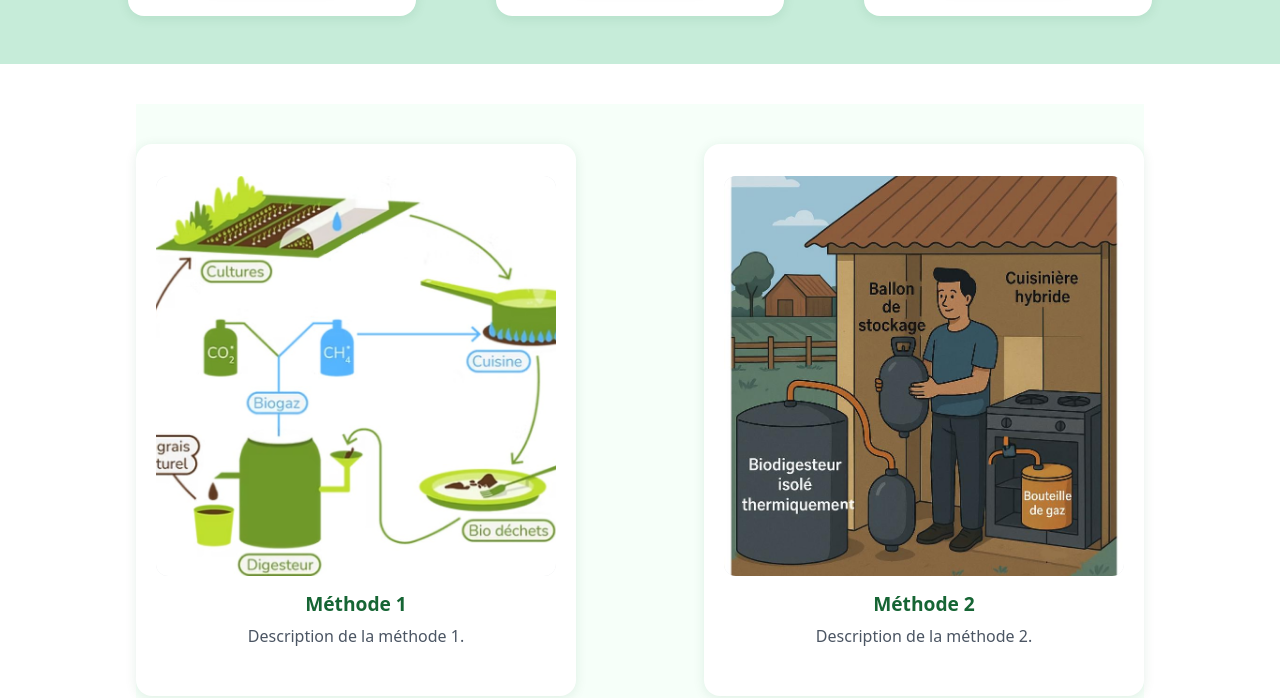
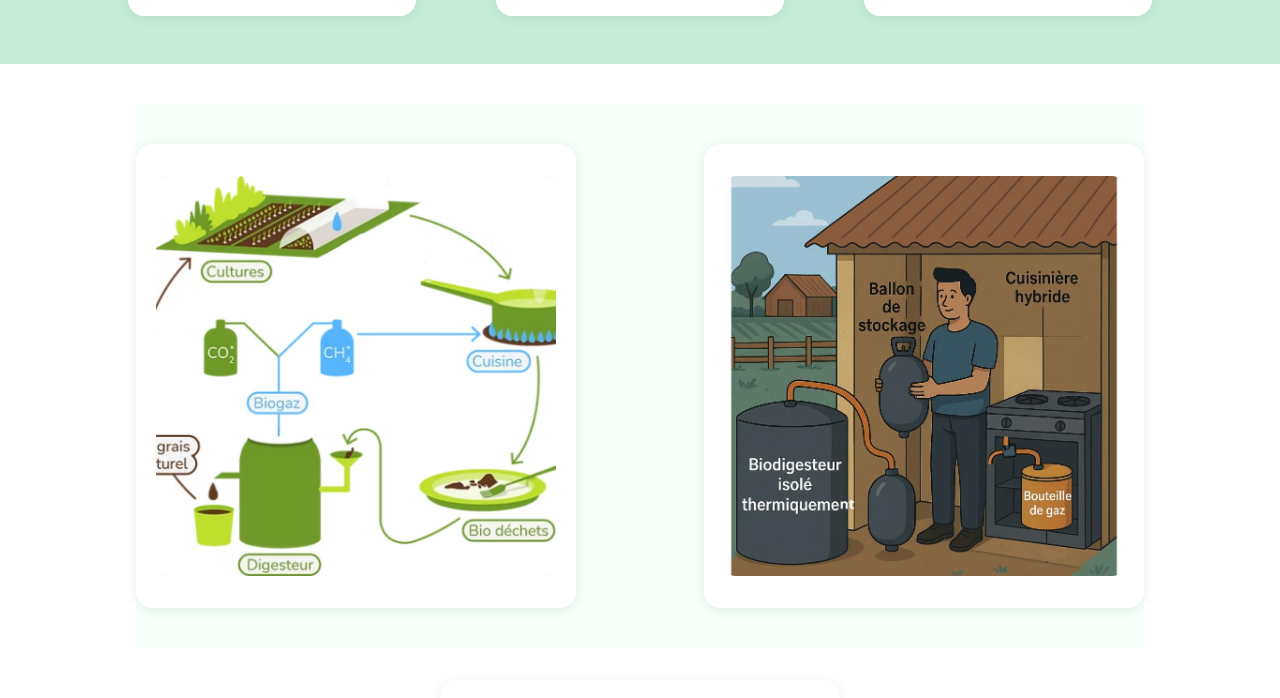
Before and after one commit to fab-ricio/projet_aymar, a React (Vite) app: page / in a window 1280 px wide. Shown: the part 1671-2369 px from the top of the page. Built offline with nearby package versions, Linux system fonts and the light colour scheme.

Commit message:
version avec image regardable

```diff
--- a/src/components/method.jsx
+++ b/src/components/method.jsx
@@ -1,4 +1,4 @@
-import React from "react";
+import React, { useState } from "react";
 
 import image1 from "../../images/image 1.jpg";
 import image3 from "../../images/image 3.jpg";
@@ -16,8 +16,16 @@ const cards = [
   }
 ];
 
+const fullscreenIcon = (
+  <svg width="32" height="32" viewBox="0 0 24 24" fill="none" stroke="#166534" strokeWidth="2.2" strokeLinecap="round" strokeLinejoin="round" style={{ background: 'rgba(255,255,255,0.85)', borderRadius: '50%' }}>
+    <path d="M8 3H5a2 2 0 0 0-2 2v3m0 8v3a2 2 0 0 0 2 2h3m8-18h3a2 2 0 0 1 2 2v3m0 8v3a2 2 0 0 1-2 2h-3" />
+  </svg>
+);
+
 const Method = () => {
+  const [fullscreenImg, setFullscreenImg] = useState(null);
   return (
+    <>
       <section style={{
         display: 'flex',
         justifyContent: 'center',
@@ -27,35 +35,109 @@ const Method = () => {
         flexWrap: 'wrap',
         marginTop: '2.5rem',
         maxWidth: '100vw',
-      minHeight: '480px', // pour s'adapter à la taille des images
+        minHeight: '480px',
       }}>
         {cards.map((card, idx) => (
           <div key={idx} style={{
             background: '#fff',
             borderRadius: '1rem',
             boxShadow: '0 2px 12px rgba(22,101,52,0.10)',
-          maxWidth: '440px', // agrandi pour s'adapter à l'image
-          width: '440px', // largeur fixe pour la carte
-          padding: '2rem', // padding augmenté
+            maxWidth: '440px',
+            width: '440px',
+            padding: '2rem',
             display: 'flex',
             flexDirection: 'column',
             alignItems: 'center',
             textAlign: 'center',
+            position: 'relative',
           }}>
-          <img src={card.image} alt={card.title} style={{
-            width: '400px', // largeur encore plus grande
-            height: '400px', // hauteur encore plus grande
+            <div style={{ position: 'relative', width: '400px', height: '400px' }}>
+              <img
+                src={card.image}
+                alt={card.title}
+                className="method-img"
+                style={{
+                  width: '400px',
+                  height: '400px',
                   objectFit: 'cover',
                   borderRadius: '0.75rem',
                   marginBottom: '1rem',
-            background: '#e5e7eb', // gris clair si image non chargée
-            display: 'block'
-          }} />
-          <h3 style={{ fontSize: '1.2rem', fontWeight: 700, marginBottom: '0.5rem', color: '#166534' }}>{card.title}</h3>
-          <p style={{ color: '#4b5563' }}>{card.description}</p>
+                  background: '#e5e7eb',
+                  display: 'block',
+                  cursor: 'pointer',
+                  transition: 'filter 0.35s cubic-bezier(.4,2,.6,1)',
+                }}
+                onClick={() => setFullscreenImg(card.image)}
+              />
+              <div
+                style={{
+                  position: 'absolute',
+                  top: 16,
+                  right: 16,
+                  opacity: 0.92,
+                  transition: 'opacity 0.2s',
+                  cursor: 'pointer',
+                  zIndex: 2,
+                  background: 'none',
+                  padding: 0,
+                  display: 'none',
+                }}
+                className="fullscreen-icon"
+                onClick={() => setFullscreenImg(card.image)}
+              >
+                {fullscreenIcon}
+              </div>
+            </div>
           </div>
         ))}
       </section>
+      {/* Modal plein écran */}
+      {fullscreenImg && (
+        <div
+          style={{
+            position: 'fixed',
+            top: 0,
+            left: 0,
+            width: '100vw',
+            height: '100vh',
+            background: 'rgba(0,0,0,0.85)',
+            zIndex: 9999,
+            display: 'flex',
+            alignItems: 'center',
+            justifyContent: 'center',
+          }}
+          onClick={() => setFullscreenImg(null)}
+        >
+          <img
+            src={fullscreenImg}
+            alt="fullscreen"
+            style={{
+              maxWidth: '90vw',
+              maxHeight: '90vh',
+              borderRadius: '1.2rem',
+              boxShadow: '0 4px 32px rgba(0,0,0,0.25)',
+              background: '#fff',
+            }}
+          />
+        </div>
+      )}
+      <style>{`
+        .fullscreen-icon {
+          display: none;
+        }
+        .fullscreen-icon:hover {
+          opacity: 1 !important;
+        }
+        .project-card:hover .fullscreen-icon,
+        div[style*='position: relative'] .fullscreen-icon:hover,
+        div[style*='position: relative']:hover .fullscreen-icon {
+          display: block !important;
+        }
+        .method-img:hover {
+          filter: contrast(1.25) brightness(0.85) saturate(1.1);
+        }
+      `}</style>
+    </>
   );
 };
 
```
Lines whose indentation alone changed are shown as unchanged.
